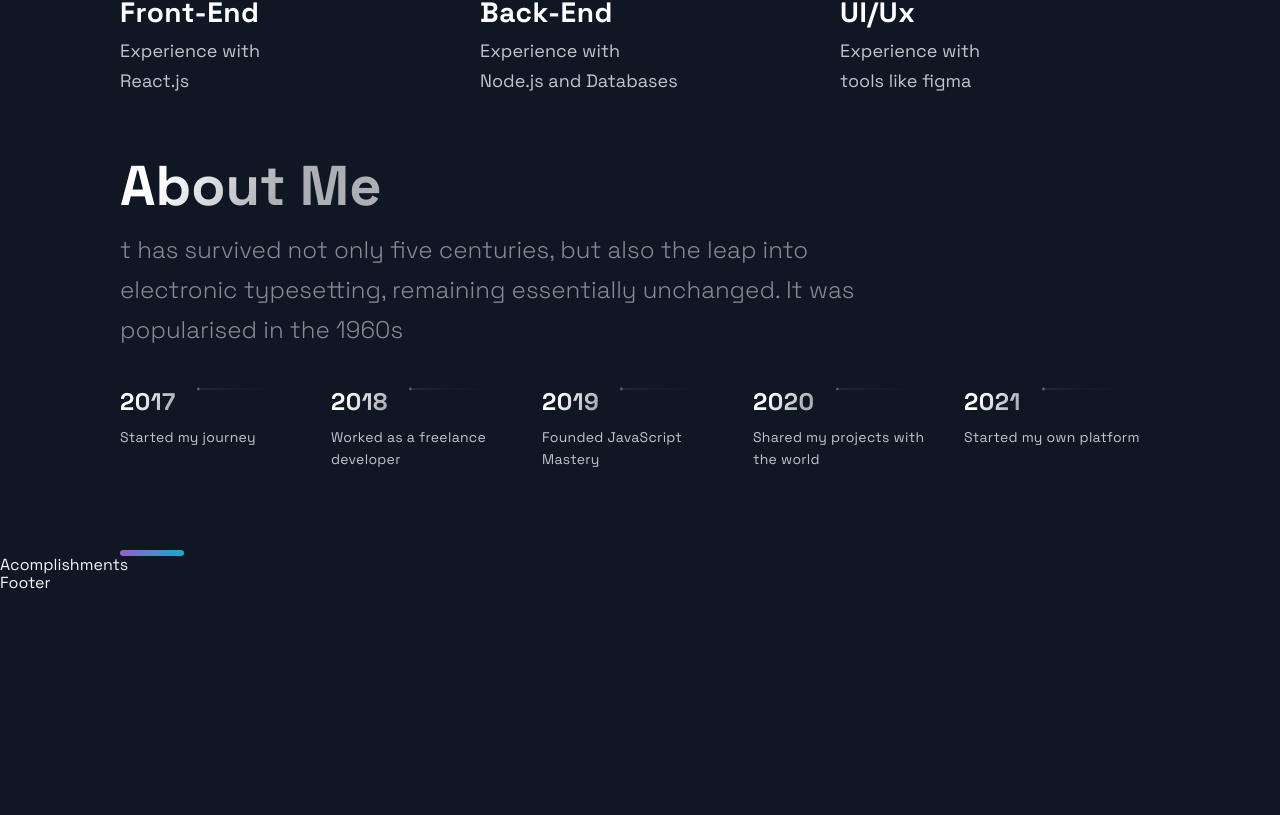
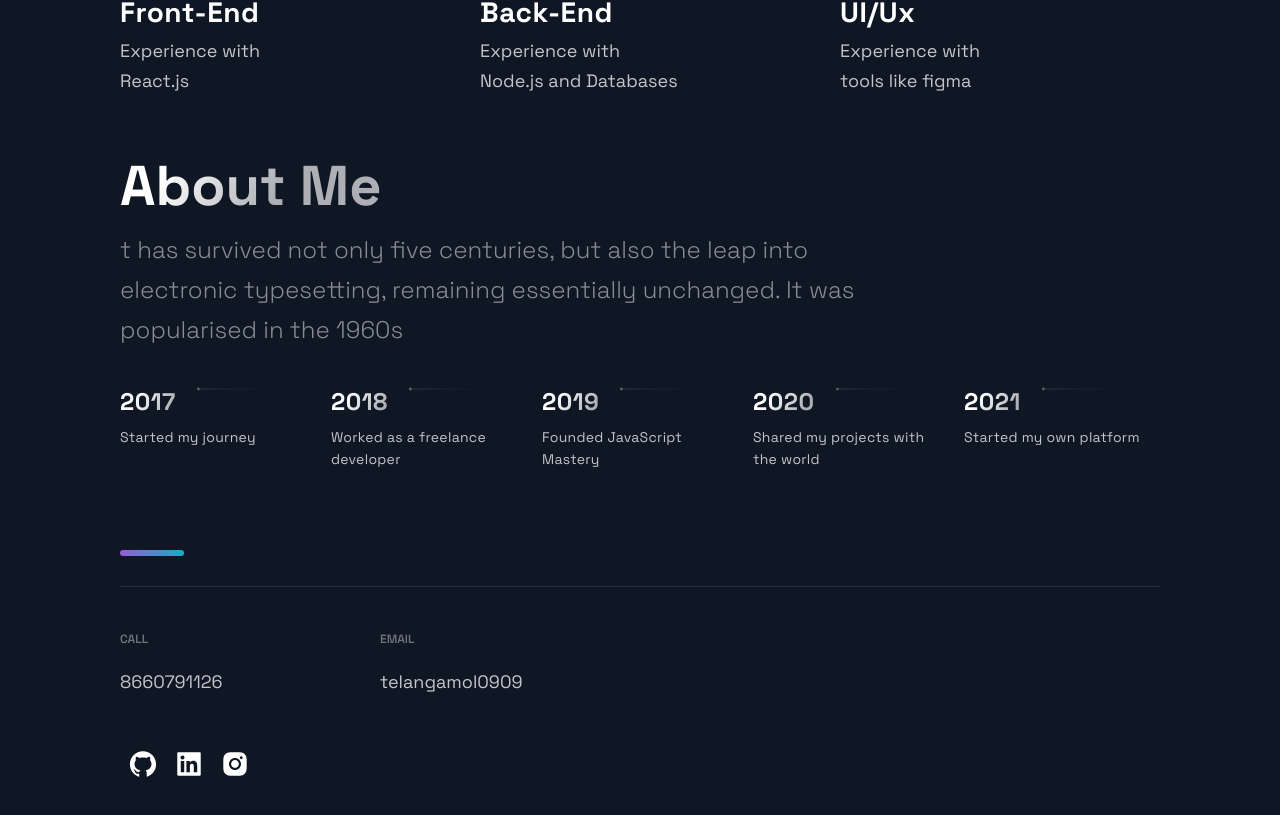
Before and after one commit to amolTelang/portfolio, a Next.js app: page / in a window 1280 px wide. Shown: the part 2703-3518 px from the top of the page. Before the commit the page ends 3296 px from the top, so only its background shows below. Built offline with nearby package versions, Linux system fonts and the light colour scheme.

Commit message:
added Footer and Social Links

```diff
--- a/src/components/Footer/Footer.js
+++ b/src/components/Footer/Footer.js
@@ -6,9 +6,32 @@ import { CompanyContainer, FooterWrapper, LinkColumn, LinkItem, LinkList, LinkTi
 
 const Footer = () => {
   return (
-    <div>
-      Footer
-    </div>
+   <FooterWrapper>
+     <LinkList>
+     <LinkColumn>
+     <LinkTitle>Call</LinkTitle>
+     <LinkItem href="tel:8660791126">8660791126</LinkItem>
+     </LinkColumn>
+     <LinkColumn>
+     <LinkTitle>Email</LinkTitle>
+     <LinkItem href="mailto:telangamol0909@gmail.com">telangamol0909</LinkItem>
+     </LinkColumn>
+     </LinkList>
+     <SocialIconsContainer>
+       <SocialContainer>
+       <SocialIcons href='https://github.com'>
+       <AiFillGithub size="3rem"/>
+     </SocialIcons>
+     <SocialIcons href='https://linkdin.com'>
+       <AiFillLinkedin size="3rem"/>
+     </SocialIcons>
+     <SocialIcons href='https://instagram.com'>
+       <AiFillInstagram size="3rem"/>
+     </SocialIcons>
+       </SocialContainer>
+
+     </SocialIconsContainer>
+   </FooterWrapper>
   );
 };
 
--- a/src/pages/index.js
+++ b/src/pages/index.js
@@ -1,4 +1,4 @@
-import Acomplishments from '../components/Acomplishments/Acomplishments';
+
 import BgAnimation from '../components/BackgrooundAnimation/BackgroundAnimation';
 import Hero from '../components/Hero/Hero';
 import Projects from '../components/Projects/Projects';
@@ -17,7 +17,7 @@ const Home = () => {
       <Projects />
       <Technologies />
       <Timeline />
-      <Acomplishments />
+
     </Layout>
   );
 };
```
